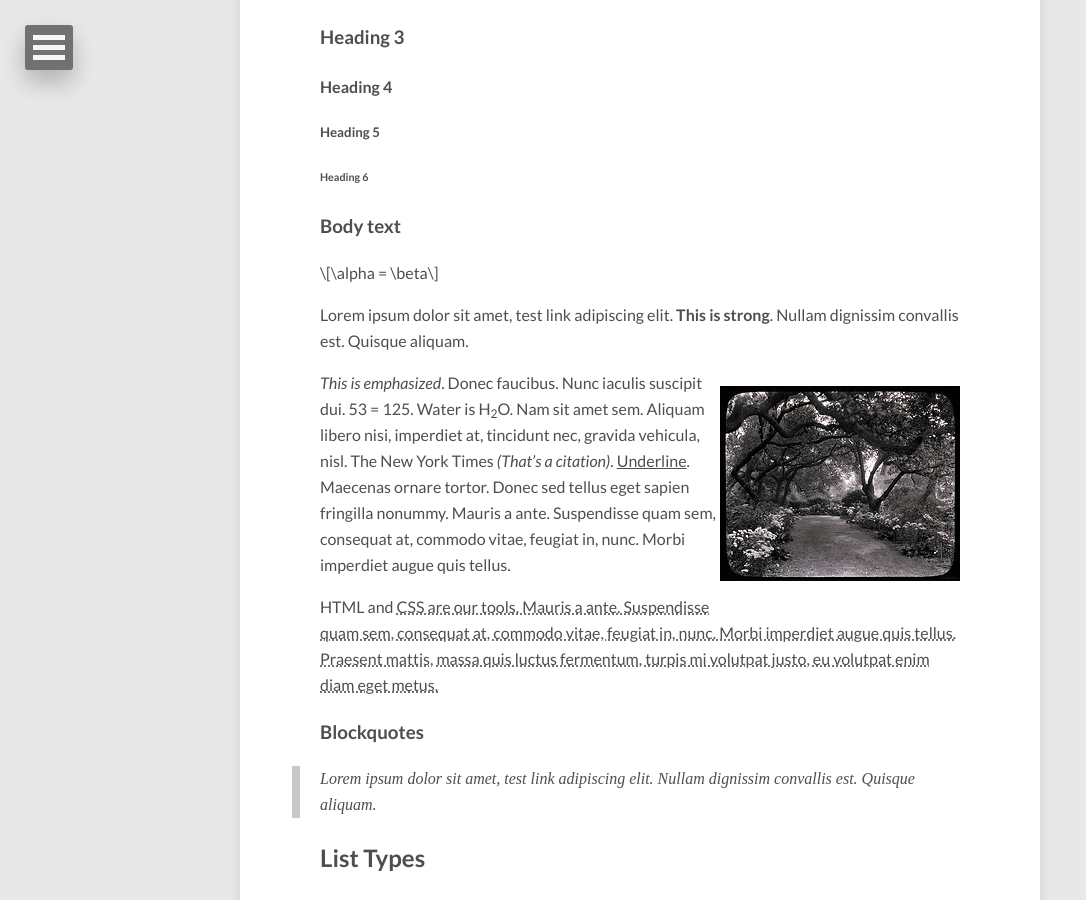
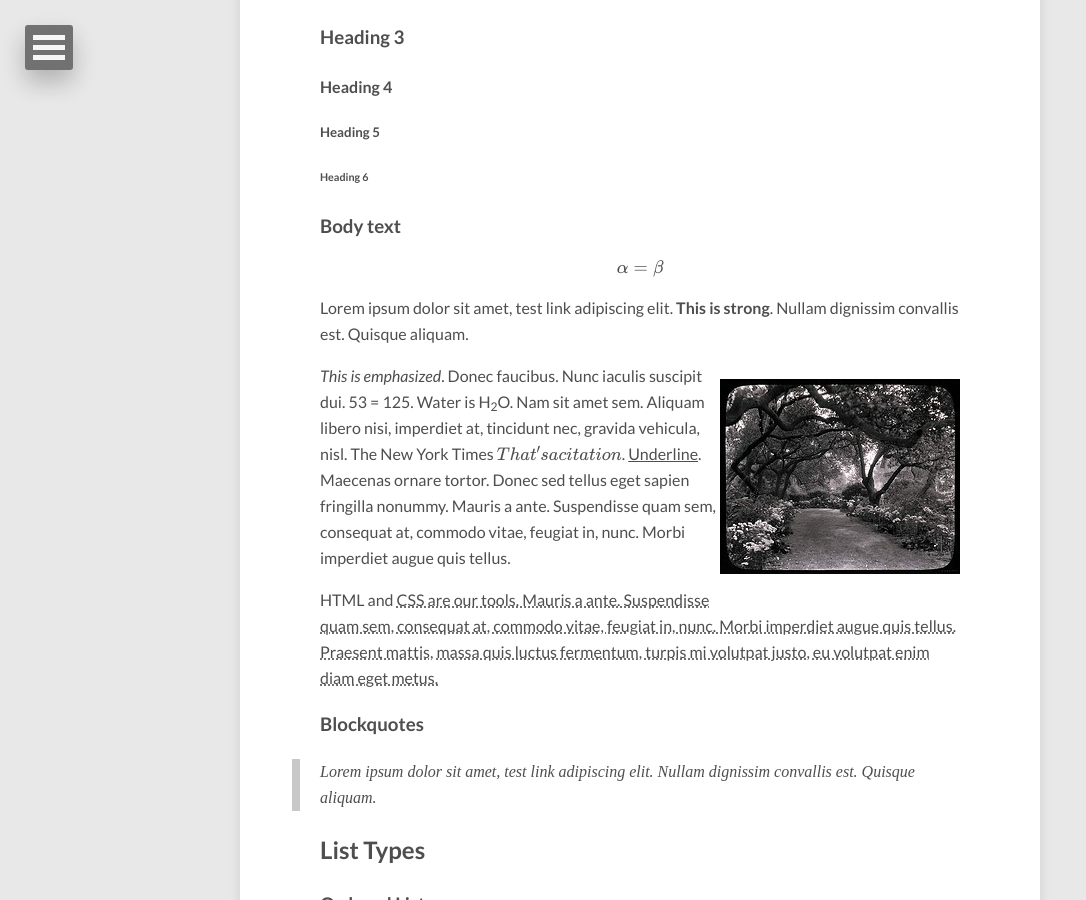
Before and after one commit to chienfm/chienfm.github.io, a Jekyll site: the page built from _posts/2011-03-10-sample-post.md, in a window 1280 px wide and 900 px high, scrolled down 714 px. Shown: the whole window, without its empty margins (0-1086 px from the left). Built offline with Jekyll 4.4.1, drawn with Linux system fonts in a browser that asks for light colours; nearby versions of some CDN libraries; Markdown is read by kramdown in place of the engine named in the settings; formulas are drawn with MathJax 3; comment, search, counter and statistics services are not loaded.

Commit message:
Update post.html

```diff
--- a/_layouts/post.html
+++ b/_layouts/post.html
@@ -5,6 +5,9 @@
 <!--[if gt IE 8]><!--> <html class="no-js" lang="en"><!--<![endif]-->
 <head>
 {% include head.html %}
+{% if page.use_math %}
+  {% include mathjax_support %}
+{% endif %}
 </head>
 
 <body id="post" {% if page.image.feature %}class="feature"{% endif %}>
```
